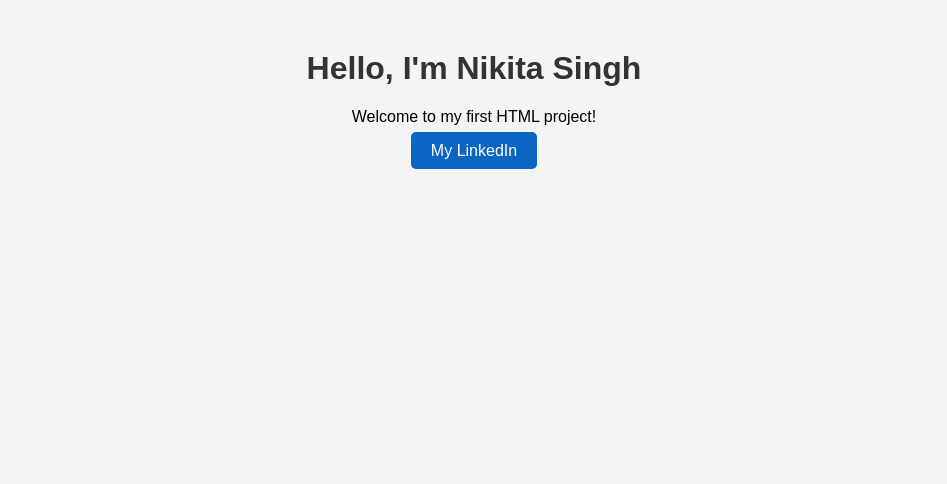
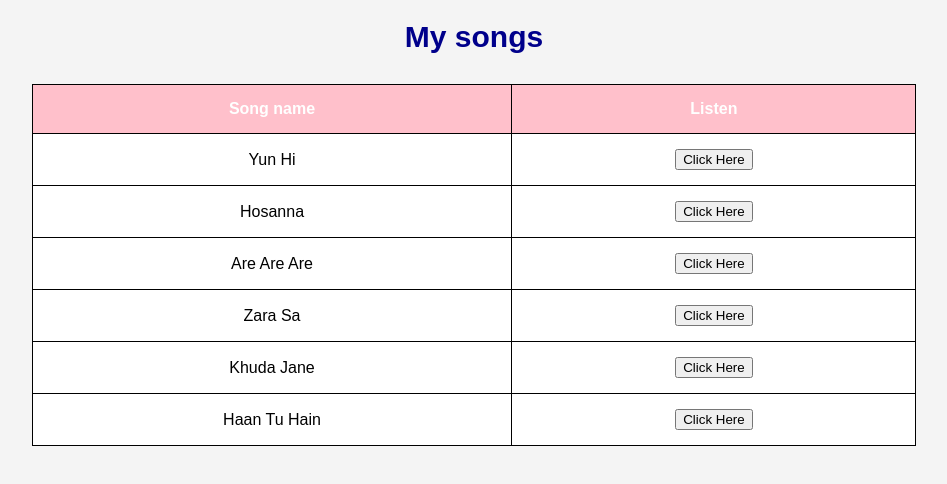
Before and after one commit to sinik0905-svg/My-Project, a plain HTML site: page index.html in a window 1280 px wide. Shown: the whole page, without its empty margins (166-1113 px from the left). Drawn offline with Linux system fonts and the light colour scheme.

Commit message:
Add files via upload

```diff
--- a/index.html
+++ b/index.html
@@ -3,15 +3,68 @@
 <head>
     <meta charset="UTF-8">
     <meta name="viewport" content="width=device-width, initial-scale=1.0">
-    <title>My Portfolio</title>
+    <title>My Playlist</title>
+
     <link rel="stylesheet" href="style.css">
 </head>
 <body>
 
-    <h1>Hello, I'm Nikita Singh</h1>
-    <p>Welcome to my first HTML project!</p>
+    <h1>My songs</h1>
+    <table>
+        <tr>
+            <th>Song name</th>
+            <th>Listen</th>
+        </tr>
+        <tr>
+            <td>Yun Hi</td>
+            <td>
+                <a href="https://www.youtube.com/results?search_query=yun+hi" target="_blank">
+                    <button>Click Here</button>
+                </a>
+            </td>
+        </tr>
 
-    <a href="https://www.linkedin.com/" target="_blank">My LinkedIn</a>
+        <tr>
+            <td>Hosanna</td>
+            <td>
+                <a href="https://www.youtube.com/watch?v=dfNdRsNSFx4" target="_blank">
+                    <button>Click Here</button>
+                </a>
+            </td>
+        </tr>
+        <tr>
+            <td>Are Are Are</td>
+            <td>
+                <a href="https://www.youtube.com/watch?v=Xry7b2yX2kM" target="_blank">
+                    <button>Click Here</button>
+                </a>
+            </td>
+        </tr>
+        <tr>
+            <td>Zara Sa</td>
+            <td>
+                <a href="https://www.youtube.com/watch?v=-8C_2BBVWk8" target="_blank">
+                    <button>Click Here</button>
+                </a>
+            </td>
+        </tr>
+        <tr>
+            <td>Khuda Jane</td>
+            <td>
+                <a href="https://www.youtube.com/watch?v=RJD1fQ15I9Y" target="_blank">
+                    <button>Click Here</button>
+                </a>
+            </td>
+        </tr>
+        <tr>
+            <td>Haan Tu Hain</td>
+            <td>
+                <a href="https://www.youtube.com/watch?v=V1fbOsHBlZE" target="_blank">
+                    <button>Click Here</button>
+                </a>
+            </td>
+        </tr>
+    </table>
 
 </body>
 </html>
--- a/style.css
+++ b/style.css
@@ -1,18 +1,35 @@
-body {
+body{
+    background-color: #f4f4f4;
     font-family: Arial, sans-serif;
     text-align: center;
-    background-color: #f4f4f4;
-    margin-top: 50px;
 }
 
-h1 {
-    color: #333;
+h1{
+    color: darkblue;
+    font-size: 30px;
 }
+ table{
+    width: 70%;
+    margin: 30px auto;
+    border-collapse: collapse;
+    background-color: white;
+ }
 
-a {
+ th, td{
+    border: 1px solid black;
+    padding: 15px;
+ }
+
+ th{
+    background-color: pink;
+    color: white;
+ }
+
+ a{
     text-decoration: none;
-    color: white;
-    background-color: #0A66C2;
-    padding: 10px 20px;
-    border-radius: 5px;
-}
+    color: red;
+    font-weight: bold;
+ }
+ a:hover{
+    color: blue;
+ }
```
